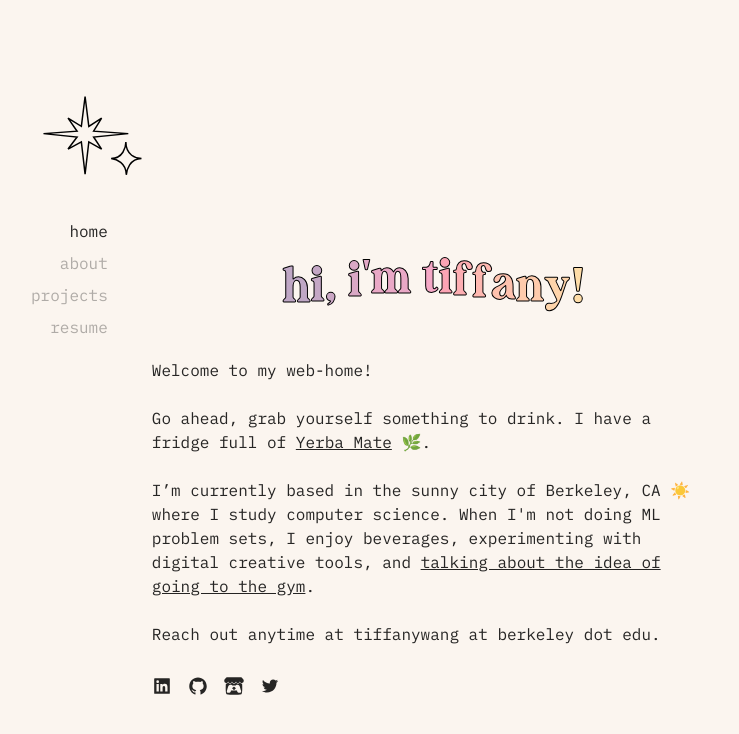
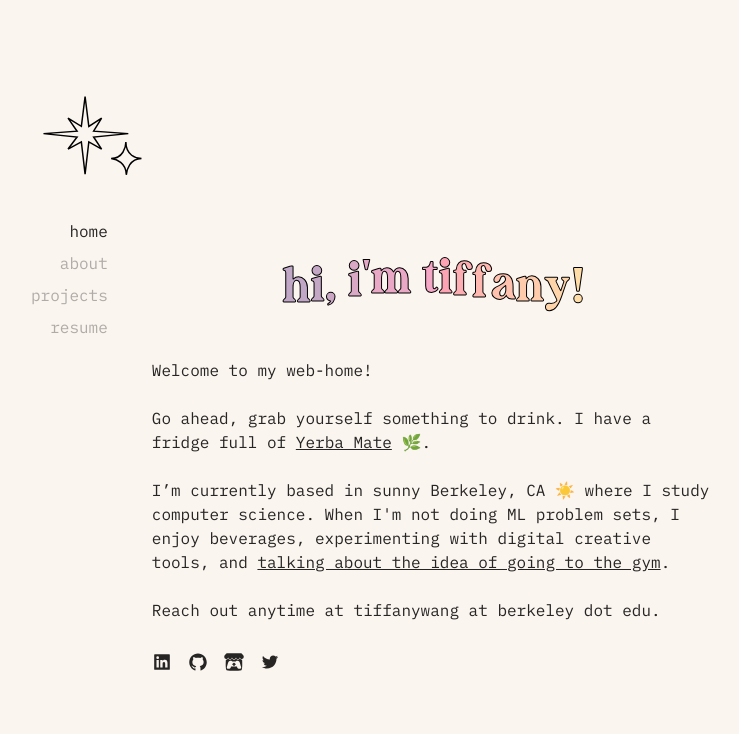
Before and after one commit to cnnmon/tiffanywang, a Next.js app: page / in a window 1280 px wide. Shown: the top 734 px of the page, without its empty margins (253-992 px from the left). Built offline with nearby package versions, Linux system fonts and the light colour scheme.

Commit message:
Update index.jsx

```diff
--- a/pages/index.jsx
+++ b/pages/index.jsx
@@ -56,7 +56,7 @@ function Home() {
         <PlayLink type="drinks" />
         {' '}{drinksEmoji[wordsState['drinks']]}.
         <br /><br />
-        I’m currently based in the sunny city of Berkeley, CA ☀️ where I study computer science.
+        I’m currently based in sunny Berkeley, CA ☀️ where I study computer science.
         When I'm not doing ML problem sets, I enjoy beverages, experimenting with digital creative tools, and <PlayLink type="hobbies" />.
         <br /><br />
         Reach out anytime at tiffanywang at berkeley dot edu.
```
